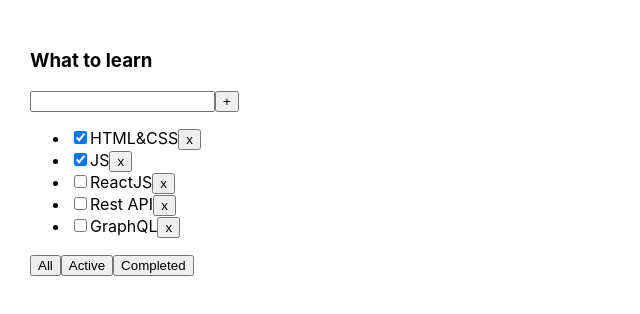
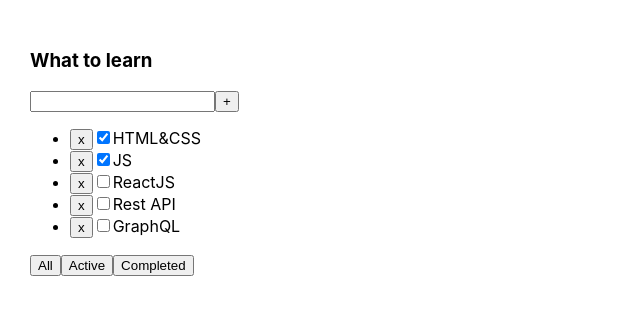
Before and after one commit to Belom7/TodoList_3.0, a React (Create React App) app: page / in a window 1280 px wide. Shown: the top 314 px of the page, without its empty margins (0-640 px from the left). Built offline with nearby package versions, Linux system fonts and the light colour scheme.

Commit message:
implemented the checkbox

```diff
--- a/src/App.tsx
+++ b/src/App.tsx
@@ -20,7 +20,7 @@
     setTasks(filteredTasks);
   }
 
-  const addTask = (title:string) => {
+  const addTask = (title: string) => {
     let task = {id: v1(), title: title, isDone: false}
     let newTask = [task, ...tasks]
     setTasks(newTask)
@@ -41,6 +41,10 @@
     setFilter(value);
   }
 
+  const changeIsDone = (isDone: boolean, id: string) => {
+    setTasks(tasks.map(e => e.id === id ? {...e, isDone} : e))
+  }
+
   return (
     <div className="App">
       <Todolist title="What to learn"
@@ -48,6 +52,7 @@
                 removeTask={removeTask}
                 changeFilter={changeFilter}
                 addTask={addTask}
+                changeIsDone={changeIsDone}
       />
     </div>
   );
--- a/src/Todolist.tsx
+++ b/src/Todolist.tsx
@@ -1,4 +1,4 @@
-import React, {useState} from 'react';
+import React, {ChangeEvent, useState} from 'react';
 import {FilterValuesType} from './App';
 
 type TaskType = {
@@ -13,6 +13,7 @@
   removeTask: (taskId: string) => void
   changeFilter: (value: FilterValuesType) => void
   addTask: (title: string) => void
+  changeIsDone: (isDone: boolean, id: string) => void
 }
 
 export function Todolist(props: PropsType) {
@@ -41,6 +42,9 @@
   const onCompletedClickHandler = () => {
     props.changeFilter("completed")
   }
+  const onChangeIsDoneHandler = (isDone: boolean, id: string) => {
+    props.changeIsDone(isDone, id)
+  }
 
   return <div>
     <h3>{props.title}</h3>
@@ -54,12 +58,16 @@
     <ul>
       {
         props.tasks.map(t => <li key={t.id}>
-          <input type="checkbox" checked={t.isDone}/>
-          <span>{t.title}</span>
           <button onClick={() => {
             props.removeTask(t.id)
           }}>x
           </button>
+          <input type="checkbox"
+                 checked={t.isDone}
+                 onChange={(e: ChangeEvent<HTMLInputElement>) => onChangeIsDoneHandler(e.currentTarget.checked, t.id)}
+
+          />
+          <span>{t.title}</span>
         </li>)
       }
     </ul>
```
